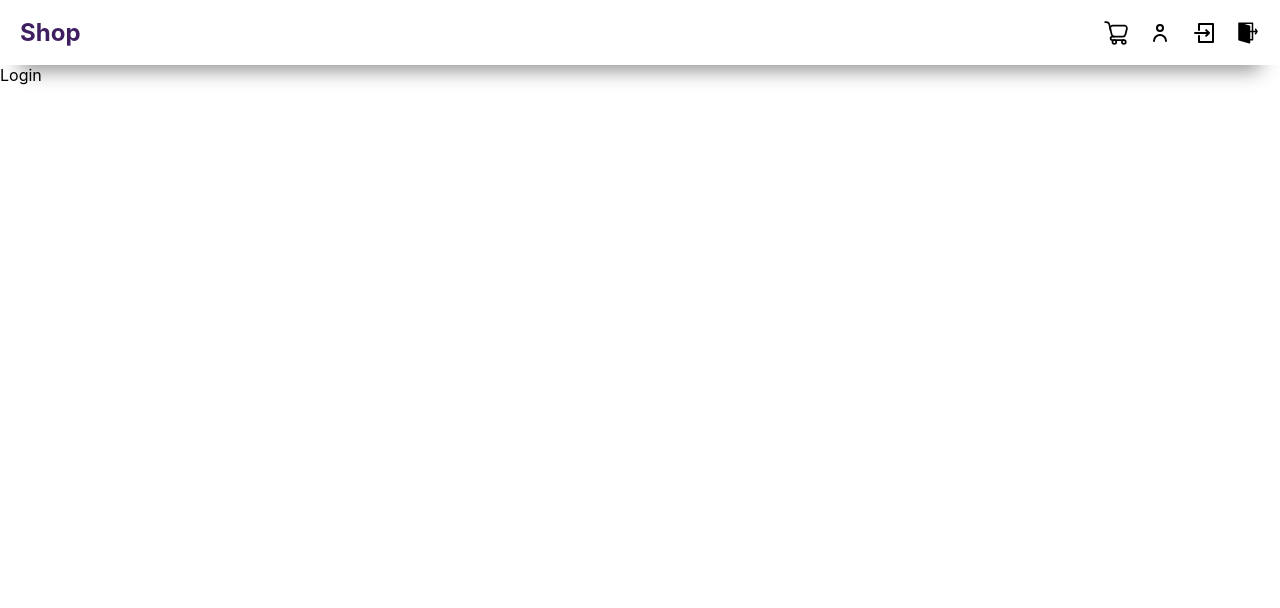
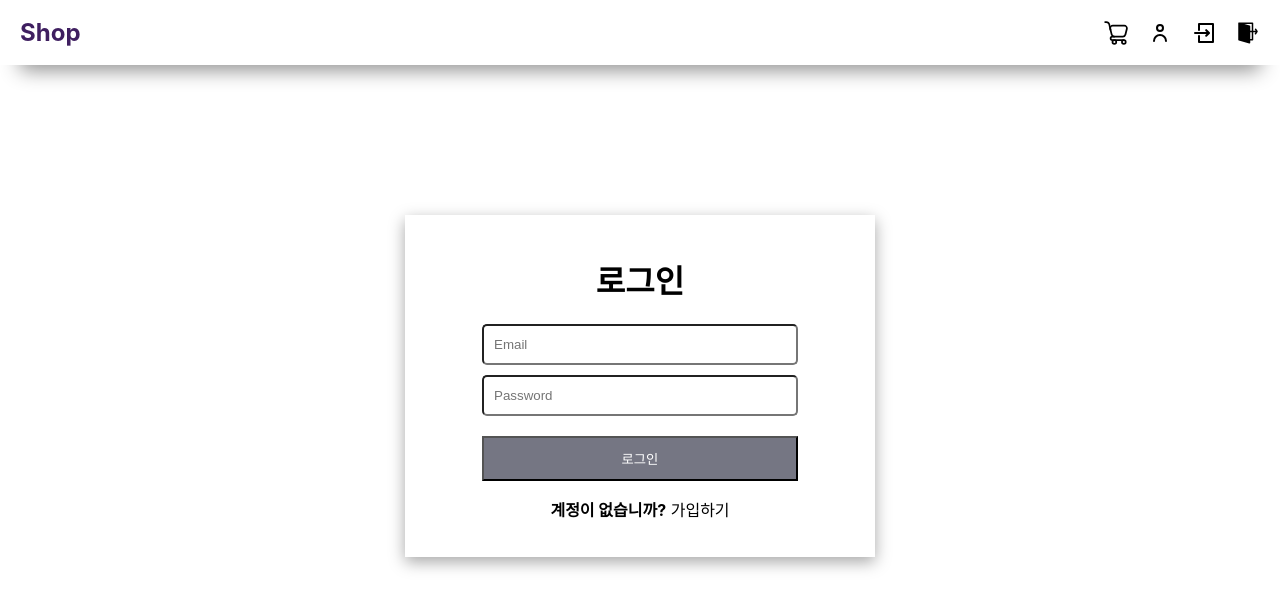
Before and after one commit to dbswl701/react-shoppingmall, a React (Create React App) app: page /login in a window 1280 px wide. Shown: the top 608 px of the page. Built offline with nearby package versions, Linux system fonts and the light colour scheme.

Commit message:
feat: 로그인 페이지 구현

```diff
--- a/src/Components/Nav.js
+++ b/src/Components/Nav.js
@@ -3,8 +3,10 @@ import { ReactComponent as Cart } from "../asests/icons/cart.svg";
 import { ReactComponent as Private } from "../asests/icons/private.svg";
 import { ReactComponent as Login } from "../asests/icons/login.svg";
 import { ReactComponent as Logout } from "../asests/icons/logout.svg";
+import { useNavigate } from 'react-router-dom';
 
 export default function Nav() {
+  const navigate = useNavigate();
   return (
     <nav style={{display: 'flex', justifyContent: 'space-between', padding: '0px 20px', height: '65px', boxShadow: 'rgba(0, 0, 0, 0.45) 0px 25px 20px -20px'}}>
       <div>
@@ -13,7 +15,7 @@ export default function Nav() {
       <div style={{display: 'flex', alignItems: 'center', gap: '20px'}}>
         <Cart height="24px" />
         <Private width="24px" height="24px" />
-        <Login width="24px" height="24px" />
+        <Login width="24px" height="24px" onClick={() => navigate('./login')} />
         <Logout width="24px" height="24px" />
       </div>
     </nav>
--- a/src/pages/login/index.js
+++ b/src/pages/login/index.js
@@ -1,7 +1,38 @@
 import React from 'react'
+import { useNavigate } from 'react-router-dom';
+import styled from 'styled-components';
 
+const Input = styled.input`
+  width: 300px;
+  height: 35px;
+  border-radius: 5px;
+  margin-bottom: 10px;
+  padding-left: 10px;
+  &:focus {
+    background-color: rgb(228, 235, 248);
+  }
+`;
+
+const Button = styled.button`
+  background-color: rgb(117, 118, 131);
+  color: white;
+  height: 45px;
+  cursor: pointer;
+  margin-top: 10px;
+`;
 export default function Login() {
+  const navigate = useNavigate();
   return (
-    <div>Login</div>
+    <div style={{display: 'flex', justifyContent: 'center', marginTop: '150px'}}>
+      <div style={{display: 'flex', flexDirection: 'column', width: '450px', justifyContent: 'center', alignItems: 'center', boxShadow: 'rgba(0, 0, 0, 0.35) 0px 5px 15px', padding: '20px 10px'}}>
+        <h1>로그인</h1>
+        <form style={{display: 'flex', flexDirection: 'column'}}>
+          <Input placeholder='Email' />
+          <Input type="password" placeholder='Password'/>
+          <Button>로그인</Button>
+        </form>
+        <p><b>계정이 없습니까?</b><span onClick={() => navigate('../singup')}>  가입하기</span></p>
+      </div>
+    </div>
   )
 }
```
